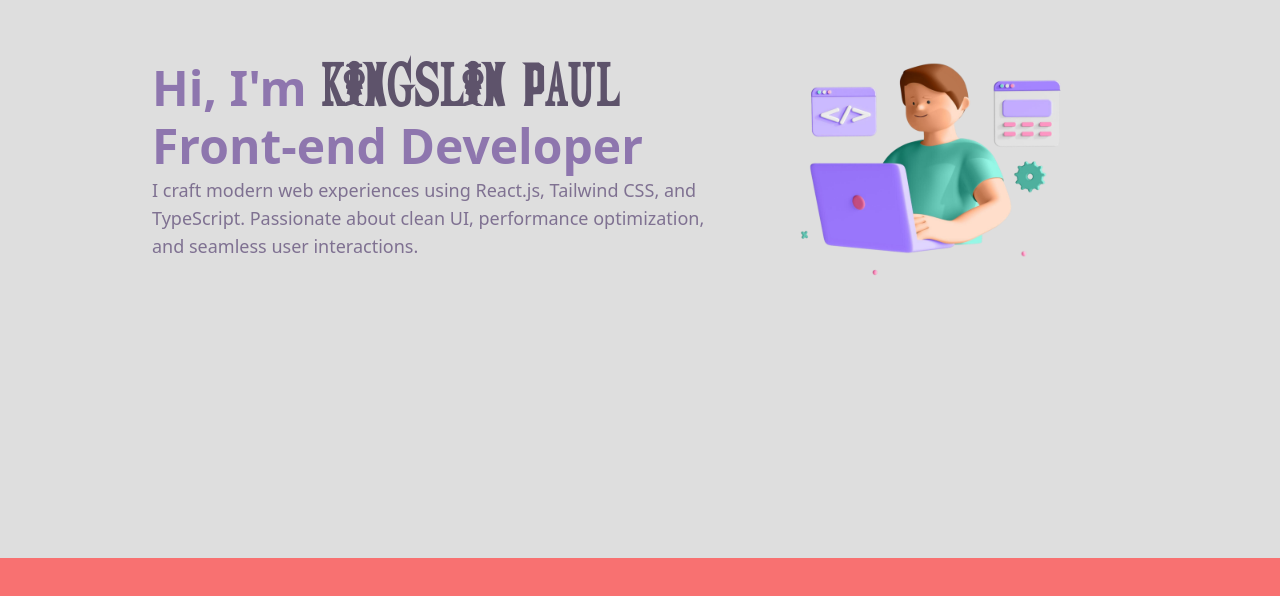
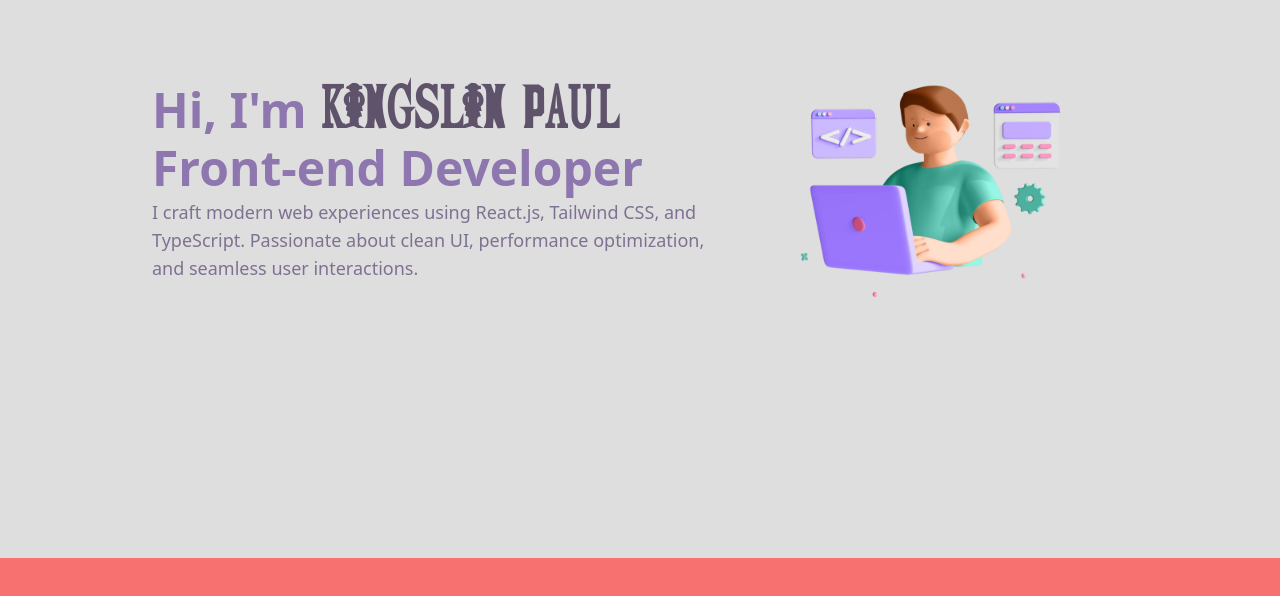
Before and after one commit to kingslin-Paul/foliov1, a React (Vite) app: page / in a window 1280 px wide. Shown: the part 242-838 px from the top of the page. Built offline with nearby package versions, Linux system fonts and the light colour scheme.

Commit message:
dvh implentation

```diff
--- a/src/components/intro/Intro.tsx
+++ b/src/components/intro/Intro.tsx
@@ -133,10 +133,10 @@
 
   return (
     <div >
-      <div id="intro-black" className="w-full h-[100vh] z-[100] relative flex items-center justify-center bg-mildBlack text-mildWhite text-2xl md:text-4xl font-mono">
+      <div id="intro-black" className="w-full h-[100dvh] z-[100] relative flex items-center justify-center bg-mildBlack text-mildWhite text-2xl md:text-4xl font-mono">
         <span className='flex justify-start items-center gap-2 overflow-hidden'><div className='size-2.5 bg-mildWhite rounded-full dot'></div> <span className='dottext'>{helloArray[currentIndex]}</span></span>
       </div>
-      <div id="white-flash" className="absolute p-5 bottom-[0%] z-[0] left-0 w-full h-[100vh] flex items-center justify-center bg-mildWhite">
+      <div id="white-flash" className="absolute p-5 pt-16 bottom-[0%] z-[0] left-0 w-full h-[100dvh] flex items-center justify-center bg-mildWhite">
         <div className='flex justify-around items-center flex-col md:flex-row h-full  max-w-[1400px]'>
           <div id='white-content' className='opacity-0'>
           <span className="text-2xl md:text-3xl lg:text-5xl font-bold mb-2">
```
